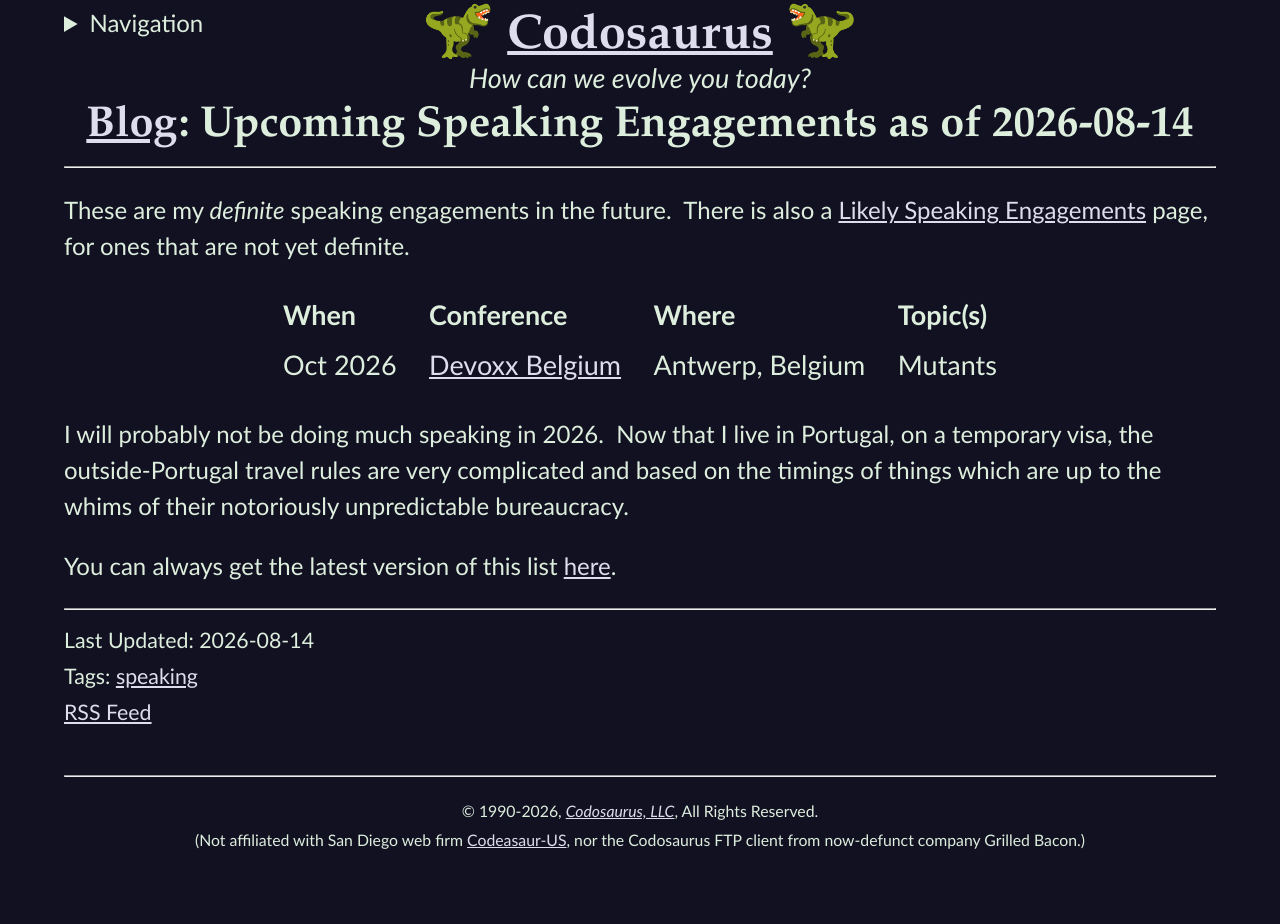
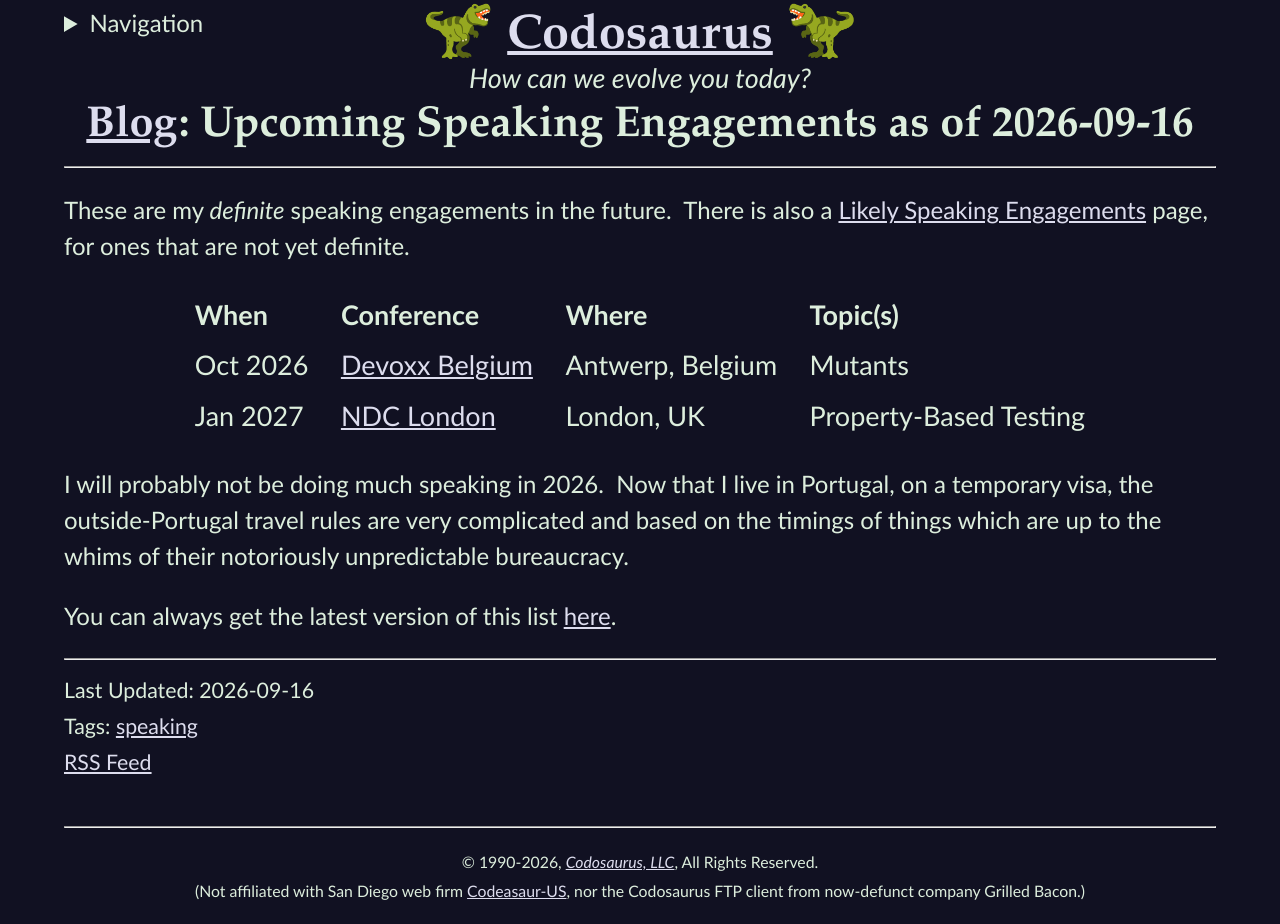
Before and after one commit to CodosaurusLLC/CodosaurusLLC.github.io, a Jekyll site: the page built from _posts/2026-09-16-upcoming-speaking-engagements-2026-09-16.md, in a window 1280 px wide. Built offline with Jekyll 4.4.1, drawn with Linux system fonts in a browser that asks for light colours; comment, search, counter and statistics services are not loaded; before the commit the page ends 900 px from its top, so only the background shows below that.

Commit message:
announce speaking at ndc london

```diff
--- a/_includes/upcoming-engagements.html
+++ b/_includes/upcoming-engagements.html
@@ -10,6 +10,7 @@
 |When||Conference||Where||Topic(s) |
 |-|
 |Oct&nbsp;2026||[Devoxx Belgium](https://devoxx.be/){:rel="nofollow" target="_new"}||Antwerp, Belgium||Mutants|
+|Jan&nbsp;2027||[NDC London](https://ndclondon.com/){:rel="nofollow" target="_new"}||London, UK||Property-Based Testing|
 {:class="upcoming-engagements speaking"}
 
 I will probably not be doing much speaking in 2026.&nbsp;
--- a/_posts/2026-08-14-upcoming-speaking-engagements-2026-08-14.md
+++ b/_posts/2026-09-16-upcoming-speaking-engagements-2026-09-16.md
@@ -1,12 +1,12 @@
 ---
 author: Dave Aronson
-date: 2026-08-14
+date: 2026-09-16
 layout: blog-post
-permalink: blog/upcoming-speaking-engagements-2026-08-14
+permalink: blog/upcoming-speaking-engagements-2026-09-16
 section: Blog
 tags: speaking
 style: speaking
-title: Upcoming Speaking Engagements as of 2026-08-14
+title: Upcoming Speaking Engagements as of 2026-09-16
 ---
 
 {% include upcoming-engagements.html %}
```
